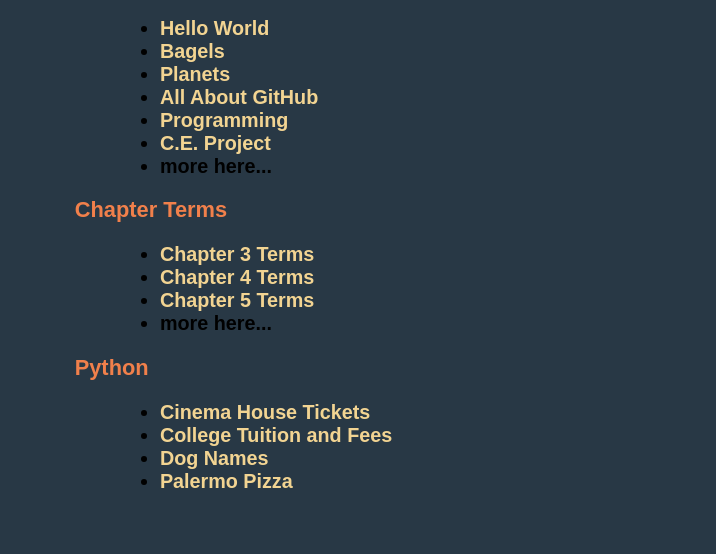
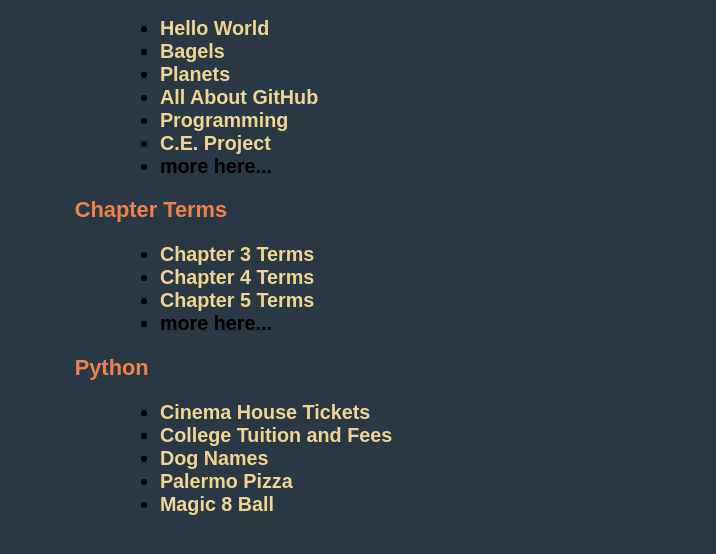
Before and after one commit to kjohnson-pvcc/kjohnson-pvcc.github.io, a plain HTML site: page index.html in a window 1280 px wide. Shown: the part 138-692 px from the top of the page, without its empty margins (212-928 px from the left). Drawn offline with Linux system fonts and the light colour scheme.

Commit message:
Update index.html

```diff
--- a/index.html
+++ b/index.html
@@ -67,6 +67,7 @@
                     <li><a href="tuition.py"> College Tuition and Fees </a></li>
                     <li><a href="dogs.py"> Dog Names </a></li>
                     <li><a href="pizza.py"> Palermo Pizza </a></li>
+                    <li><a href="magic8.py"> Magic 8 Ball </a></li>
                 </ul>
             </h3>
         </td></tr>
```
